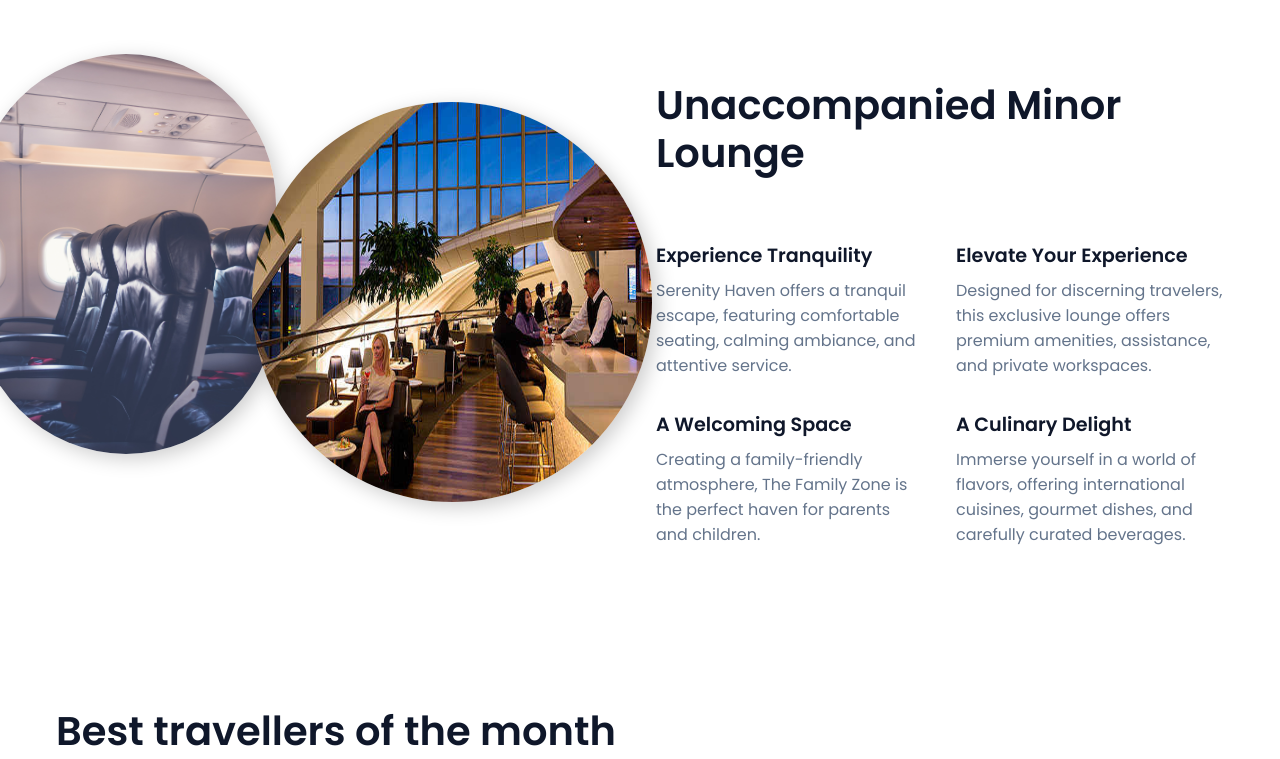
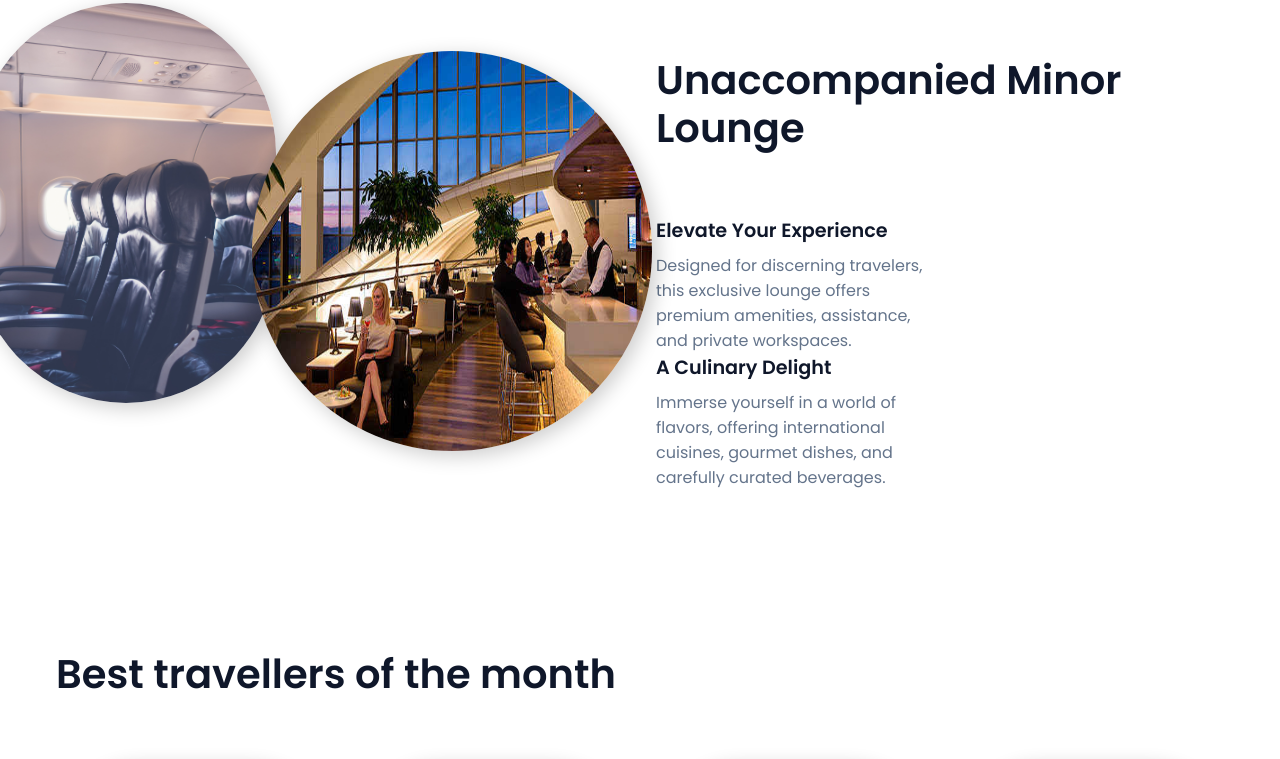
Before and after one commit to ankit4563564/web, a plain HTML site: page index.html in a window 1280 px wide. Shown: the part 1679-2438 px from the top of the page. Drawn offline with nearby package versions, Linux system fonts and the light colour scheme.

Commit message:
Update index.html

```diff
--- a/index.html
+++ b/index.html
@@ -12,7 +12,7 @@
   </head>
   <body>
 
-    }
+
     <nav>
       <div class="nav__logo">IndiJet</div>
       <ul class="nav__links">
@@ -131,12 +131,8 @@
         <h2 class="section__header">Unaccompanied Minor Lounge</h2>
         <div class="lounge__grid">
           <div class="lounge__details">
-            <h4>Experience Tranquility</h4>
-            <p>
-              Serenity Haven offers a tranquil escape, featuring comfortable
-              seating, calming ambiance, and attentive service.
-            </p>
-          </div>
+
+
           <div class="lounge__details">
             <h4>Elevate Your Experience</h4>
             <p>
@@ -144,13 +140,7 @@
               premium amenities, assistance, and private workspaces.
             </p>
           </div>
-          <div class="lounge__details">
-            <h4>A Welcoming Space</h4>
-            <p>
-              Creating a family-friendly atmosphere, The Family Zone is the
-              perfect haven for parents and children.
-            </p>
-          </div>
+
           <div class="lounge__details">
             <h4>A Culinary Delight</h4>
             <p>
```
